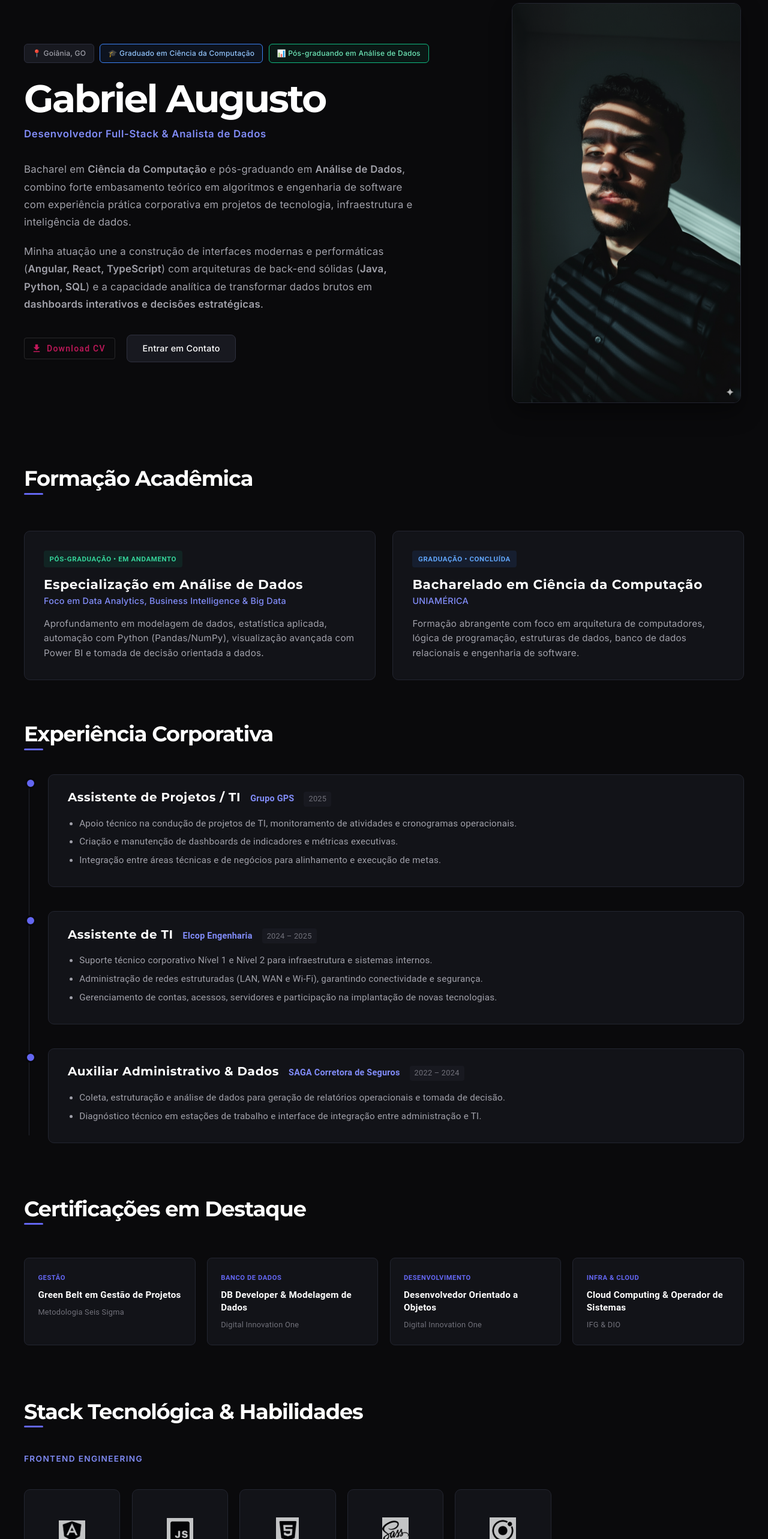
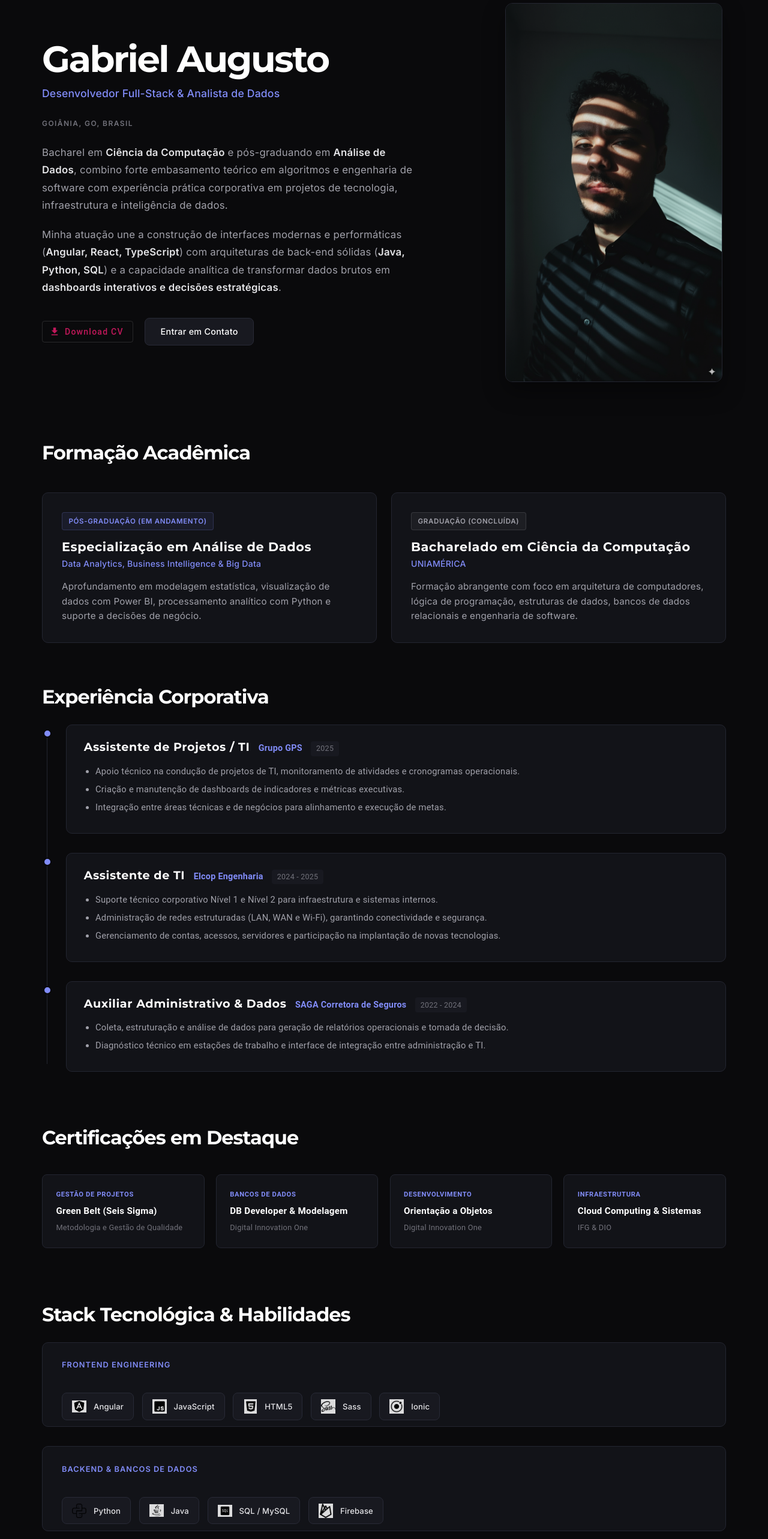
Before and after one commit to GabrielAraujodev/Gabriel-Augusto-Alves-de-Araujo, an Angular app: page /sobre in a window 1280 px wide. Shown: the part 160-2726 px from the top of the page at 60% size. Built offline with nearby package versions, Linux system fonts and the light colour scheme.

Commit message:
fix(sobre): eliminar slop visual, padronizar paleta e atualizar dados academicos

```diff
--- a/src/app/page/sobre/sobre.component.css
+++ b/src/app/page/sobre/sobre.component.css
@@ -1,7 +1,7 @@
 /* General Container */
 .container {
   padding: 5rem 2rem 8rem 2rem;
-  max-width: 1200px;
+  max-width: 1140px;
   margin: 0 auto;
 }
 
@@ -9,62 +9,43 @@
 .intro-section {
   display: flex;
   align-items: center;
-  gap: 5rem;
-  margin-bottom: 7rem;
+  gap: 4.5rem;
+  margin-bottom: 6.5rem;
 }
 
 .intro-text {
   flex: 1.3;
 }
 
-.status-tags {
-  display: flex;
-  flex-wrap: wrap;
-  gap: 0.6rem;
+.meta-location {
+  font-family: var(--font-main);
+  font-size: 0.75rem;
+  font-weight: 600;
+  letter-spacing: 0.12em;
+  text-transform: uppercase;
+  color: #71717a;
   margin-bottom: 1.5rem;
 }
 
-.status-tag {
-  background: #181920;
-  border: 1px solid #2c2e3d;
-  color: #a1a1aa;
-  font-family: var(--font-main);
-  font-size: 0.75rem;
-  font-weight: 500;
-  padding: 0.3rem 0.8rem;
-  border-radius: 6px;
-  letter-spacing: 0.02em;
-}
-
-.status-tag.highlight {
-  border-color: #3b82f6;
-  color: #93c5fd;
-  background: rgba(59, 130, 246, 0.08);
-}
-
-.status-tag.highlight-blue {
-  border-color: #10b981;
-  color: #6ee7b7;
-  background: rgba(16, 185, 129, 0.08);
-}
-
-.intro-text h1 {
+.page-title {
   font-family: var(--font-display);
-  font-size: 4rem;
+  font-size: 3.8rem;
   font-weight: 800;
   letter-spacing: -0.04em;
   color: #ffffff;
   margin: 0 0 0.5rem 0;
-  line-height: 1.1;
+  line-height: 1.08;
+  text-wrap: balance;
 }
 
-.intro-text h2 {
+.page-subtitle {
   font-family: var(--font-main);
-  font-size: 1.05rem;
-  font-weight: 600;
+  font-size: 1.1rem;
+  font-weight: 500;
   color: #818cf8;
-  letter-spacing: 0.04em;
-  margin-bottom: 1.8rem;
+  letter-spacing: 0.01em;
+  margin: 0 0 1.5rem 0;
+  text-wrap: balance;
 }
 
 .intro-text p {
@@ -73,7 +54,13 @@
   line-height: 1.75;
   color: #a1a1aa;
   margin-bottom: 1.2rem;
-  max-width: 650px;
+  max-width: 620px;
+  text-wrap: pretty;
+}
+
+.intro-text p strong {
+  color: #e4e4e7;
+  font-weight: 600;
 }
 
 .intro-actions {
@@ -86,7 +73,7 @@
 
 .btn-contact {
   background: #181920;
-  border: 1px solid #2e303e;
+  border: 1px solid #282a36;
   color: #ffffff;
   padding: 0.75rem 1.6rem;
   font-family: var(--font-main);
@@ -100,8 +87,8 @@
 }
 
 .btn-contact:hover {
-  background: #232530;
-  border-color: #484b60;
+  background: #20222d;
+  border-color: #3b3e52;
   transform: translateY(-2px);
 }
 
@@ -114,7 +101,7 @@
 
 .intro-image img {
   width: 100%;
-  max-width: 380px;
+  max-width: 360px;
   border-radius: 12px;
   border: 1px solid #232530;
   box-shadow: 0 16px 36px rgba(0, 0, 0, 0.4);
@@ -123,23 +110,12 @@
 /* Titles */
 .section-title {
   font-family: var(--font-display);
-  font-size: 2.2rem;
+  font-size: 2rem;
   font-weight: 700;
   letter-spacing: -0.03em;
   color: #ffffff;
-  margin-bottom: 2.5rem;
-  position: relative;
-  display: inline-block;
-}
-
-.section-title::after {
-  content: '';
-  display: block;
-  width: 32px;
-  height: 3px;
-  background: #6366f1;
-  margin-top: 0.6rem;
-  border-radius: 2px;
+  margin-bottom: 2rem;
+  text-wrap: balance;
 }
 
 /* 2. Education Section */
@@ -149,8 +125,8 @@
 
 .education-grid {
   display: grid;
-  grid-template-columns: repeat(auto-fit, minmax(340px, 1fr));
-  gap: 1.8rem;
+  grid-template-columns: repeat(auto-fit, minmax(320px, 1fr));
+  gap: 1.5rem;
 }
 
 .edu-card {
@@ -162,38 +138,42 @@
 }
 
 .edu-card:hover {
-  transform: translateY(-3px);
+  transform: translateY(-2px);
   border-color: #3b3e52;
 }
 
 .edu-badge {
   display: inline-block;
+  font-family: var(--font-main);
   font-size: 0.72rem;
   font-weight: 600;
-  letter-spacing: 0.05em;
+  letter-spacing: 0.06em;
   text-transform: uppercase;
-  color: #34d399;
-  background: rgba(16, 185, 129, 0.1);
-  padding: 0.25rem 0.6rem;
+  color: #818cf8;
+  background: rgba(129, 140, 248, 0.08);
+  border: 1px solid rgba(129, 140, 248, 0.2);
+  padding: 0.25rem 0.65rem;
   border-radius: 4px;
   margin-bottom: 1rem;
 }
 
 .edu-badge.completed {
-  color: #60a5fa;
-  background: rgba(59, 130, 246, 0.1);
+  color: #a1a1aa;
+  background: rgba(161, 161, 170, 0.08);
+  border-color: rgba(161, 161, 170, 0.2);
 }
 
 .edu-card h4 {
   font-family: var(--font-display);
-  font-size: 1.35rem;
+  font-size: 1.3rem;
   font-weight: 700;
   color: #ffffff;
   margin: 0 0 0.4rem 0;
+  text-wrap: balance;
 }
 
 .edu-inst {
-  font-size: 0.9rem;
+  font-size: 0.88rem;
   font-weight: 500;
   color: #818cf8;
   margin: 0 0 1rem 0;
@@ -204,6 +184,7 @@
   line-height: 1.6;
   color: #a1a1aa;
   margin: 0;
+  text-wrap: pretty;
 }
 
 /* 3. Experience Timeline */
@@ -216,7 +197,7 @@
   padding-left: 2rem;
   display: flex;
   flex-direction: column;
-  gap: 2.5rem;
+  gap: 2rem;
   margin-left: 0.5rem;
 }
 
@@ -236,20 +217,20 @@
 
 .timeline-marker {
   position: absolute;
-  left: -2.4rem;
-  top: 0.4rem;
-  width: 12px;
-  height: 12px;
+  left: -2.35rem;
+  top: 0.5rem;
+  width: 10px;
+  height: 10px;
   border-radius: 50%;
-  background: #6366f1;
-  border: 3px solid #08080a;
+  background: #818cf8;
+  border: 2px solid #08080a;
 }
 
 .timeline-content {
   background: #121318;
   border: 1px solid #232530;
   border-radius: 10px;
-  padding: 1.6rem 2rem;
+  padding: 1.5rem 1.8rem;
   transition: transform 0.2s ease, border-color 0.2s ease;
 }
 
@@ -261,17 +242,18 @@
 .timeline-header {
   display: flex;
   align-items: baseline;
-  gap: 1rem;
+  gap: 0.9rem;
   flex-wrap: wrap;
-  margin-bottom: 1rem;
+  margin-bottom: 0.9rem;
 }
 
 .timeline-header h4 {
   font-family: var(--font-display);
-  font-size: 1.25rem;
+  font-size: 1.2rem;
   font-weight: 700;
   color: #ffffff;
   margin: 0;
+  text-wrap: balance;
 }
 
 .timeline-company {
@@ -281,10 +263,10 @@
 }
 
 .timeline-period {
-  font-size: 0.8rem;
+  font-size: 0.78rem;
   color: #71717a;
   background: #181920;
-  padding: 0.15rem 0.5rem;
+  padding: 0.15rem 0.55rem;
   border-radius: 4px;
 }
 
@@ -292,8 +274,9 @@
   margin: 0;
   padding-left: 1.2rem;
   color: #a1a1aa;
-  font-size: 0.95rem;
+  font-size: 0.92rem;
   line-height: 1.6;
+  text-wrap: pretty;
 }
 
 .timeline-bullets li {
@@ -307,7 +290,7 @@
 
 .certs-grid {
   display: grid;
-  grid-template-columns: repeat(auto-fit, minmax(260px, 1fr));
+  grid-template-columns: repeat(auto-fit, minmax(240px, 1fr));
   gap: 1.2rem;
 }
 
@@ -318,7 +301,7 @@
   padding: 1.4rem;
   display: flex;
   flex-direction: column;
-  gap: 0.5rem;
+  gap: 0.45rem;
   transition: transform 0.2s ease, border-color 0.2s ease;
 }
 
@@ -330,8 +313,8 @@
 .cert-badge {
   font-size: 0.7rem;
   text-transform: uppercase;
-  letter-spacing: 0.05em;
-  color: #6366f1;
+  letter-spacing: 0.06em;
+  color: #818cf8;
   font-weight: 600;
 }
 
@@ -339,6 +322,7 @@
   font-size: 0.95rem;
   color: #ffffff;
   line-height: 1.4;
+  text-wrap: balance;
 }
 
 .cert-org {
@@ -354,52 +338,61 @@
 .skills-categories {
   display: flex;
   flex-direction: column;
-  gap: 3.5rem;
+  gap: 2rem;
 }
 
-.skills-category h4 {
+.skills-category-card {
+  background: #121318;
+  border: 1px solid #232530;
+  border-radius: 10px;
+  padding: 1.6rem 2rem;
+  transition: border-color 0.2s ease;
+}
+
+.skills-category-card:hover {
+  border-color: #3b3e52;
+}
+
+.skills-category-card h4 {
   font-family: var(--font-main);
-  font-size: 0.85rem;
+  font-size: 0.8rem;
   font-weight: 600;
-  margin-bottom: 1.5rem;
+  margin: 0 0 1.2rem 0;
   color: #818cf8;
   text-transform: uppercase;
-  letter-spacing: 0.1em;
+  letter-spacing: 0.08em;
+  text-wrap: balance;
 }
 
 .skills-grid {
   display: flex;
   flex-wrap: wrap;
-  gap: 1.2rem;
+  gap: 0.85rem;
 }
 
 .skill-item {
   display: flex;
-  flex-direction: column;
   align-items: center;
-  justify-content: center;
-  width: 120px;
-  height: 130px;
-  padding: 1.2rem;
-  background: #121318;
-  border: 1px solid #232530;
-  border-radius: 10px;
+  gap: 0.75rem;
+  padding: 0.6rem 1rem;
+  background: #181920;
+  border: 1px solid #282a36;
+  border-radius: 8px;
   transition: transform 0.2s ease, border-color 0.2s ease, background-color 0.2s ease;
 }
 
 .skill-item:hover {
-  transform: translateY(-3px);
-  background: #171821;
-  border-color: #3b3e52;
+  transform: translateY(-2px);
+  background: #1f212b;
+  border-color: #43475d;
 }
 
 .skill-item img {
-  height: 44px;
-  width: 44px;
+  height: 24px;
+  width: 24px;
   object-fit: contain;
-  margin-bottom: 0.8rem;
-  filter: grayscale(80%) brightness(1.1);
-  opacity: 0.75;
+  filter: grayscale(40%) brightness(1.1);
+  opacity: 0.85;
   transition: filter 0.2s ease, opacity 0.2s ease;
 }
 
@@ -410,16 +403,27 @@
 
 .skill-item span {
   font-family: var(--font-main);
-  font-size: 0.75rem;
-  font-weight: 600;
-  color: #71717a;
-  text-transform: uppercase;
-  letter-spacing: 0.05em;
+  font-size: 0.82rem;
+  font-weight: 500;
+  color: #e4e4e7;
+  letter-spacing: 0.01em;
   transition: color 0.2s ease;
 }
 
 .skill-item:hover span {
   color: #ffffff;
+}
+
+/* Accessibility */
+@media (prefers-reduced-motion: reduce) {
+  .edu-card,
+  .timeline-content,
+  .cert-item,
+  .skill-item,
+  .btn-contact {
+    transition: none !important;
+    transform: none !important;
+  }
 }
 
 /* Responsive adjustments */
@@ -430,8 +434,8 @@
     gap: 3rem;
   }
 
-  .status-tags {
-    justify-content: center;
+  .meta-location {
+    text-align: center;
   }
 
   .intro-text p {
@@ -445,15 +449,9 @@
 
   .section-title {
     text-align: center;
-    display: block;
   }
 
-  .section-title::after {
-    margin-left: auto;
-    margin-right: auto;
-  }
-
-  .skills-category h4 {
+  .skills-category-card h4 {
     text-align: center;
   }
 
@@ -463,7 +461,7 @@
 }
 
 @media (max-width: 600px) {
-  .intro-text h1 {
+  .page-title {
     font-size: 2.8rem;
   }
 
@@ -473,7 +471,7 @@
   }
 
   .timeline-marker {
-    left: -1.9rem;
+    left: -1.85rem;
   }
 
   .timeline-content {
--- a/src/app/page/sobre/sobre.component.html
+++ b/src/app/page/sobre/sobre.component.html
@@ -2,14 +2,9 @@
   <!-- 1. Hero / Intro Section -->
   <section class="intro-section">
     <div class="intro-text">
-      <div class="status-tags">
-        <span class="status-tag">📍 Goiânia, GO</span>
-        <span class="status-tag highlight">🎓 Graduado em Ciência da Computação</span>
-        <span class="status-tag highlight-blue">📊 Pós-graduando em Análise de Dados</span>
-      </div>
-
-      <h1>Gabriel Augusto</h1>
-      <h2>Desenvolvedor Full-Stack & Analista de Dados</h2>
+      <h1 class="page-title" style="text-wrap: balance;">Gabriel Augusto</h1>
+      <h2 class="page-subtitle">Desenvolvedor Full-Stack &amp; Analista de Dados</h2>
+      <div class="meta-location">Goiânia, GO, Brasil</div>
 
       <p>
         Bacharel em <strong>Ciência da Computação</strong> e pós-graduando em <strong>Análise de Dados</strong>, combino forte embasamento teórico em algoritmos e engenharia de software com experiência prática corporativa em projetos de tecnologia, infraestrutura e inteligência de dados.
@@ -34,20 +29,20 @@
     <h3 class="section-title">Formação Acadêmica</h3>
     <div class="education-grid">
       <div class="edu-card">
-        <div class="edu-badge">Pós-Graduação • Em Andamento</div>
+        <div class="edu-badge">Pós-Graduação (Em Andamento)</div>
         <h4>Especialização em Análise de Dados</h4>
-        <p class="edu-inst">Foco em Data Analytics, Business Intelligence & Big Data</p>
+        <p class="edu-inst">Data Analytics, Business Intelligence &amp; Big Data</p>
         <p class="edu-desc">
-          Aprofundamento em modelagem de dados, estatística aplicada, automação com Python (Pandas/NumPy), visualização avançada com Power BI e tomada de decisão orientada a dados.
+          Aprofundamento em modelagem estatística, visualização de dados com Power BI, processamento analítico com Python e suporte a decisões de negócio.
         </p>
       </div>
 
       <div class="edu-card">
-        <div class="edu-badge completed">Graduação • Concluída</div>
+        <div class="edu-badge completed">Graduação (Concluída)</div>
         <h4>Bacharelado em Ciência da Computação</h4>
         <p class="edu-inst">UNIAMÉRICA</p>
         <p class="edu-desc">
-          Formação abrangente com foco em arquitetura de computadores, lógica de programação, estruturas de dados, banco de dados relacionais e engenharia de software.
+          Formação abrangente com foco em arquitetura de computadores, lógica de programação, estruturas de dados, bancos de dados relacionais e engenharia de software.
         </p>
       </div>
     </div>
@@ -79,7 +74,7 @@
           <div class="timeline-header">
             <h4>Assistente de TI</h4>
             <span class="timeline-company">Elcop Engenharia</span>
-            <span class="timeline-period">2024 – 2025</span>
+            <span class="timeline-period">2024 - 2025</span>
           </div>
           <ul class="timeline-bullets">
             <li>Suporte técnico corporativo Nível 1 e Nível 2 para infraestrutura e sistemas internos.</li>
@@ -93,9 +88,9 @@
         <div class="timeline-marker"></div>
         <div class="timeline-content">
           <div class="timeline-header">
-            <h4>Auxiliar Administrativo & Dados</h4>
+            <h4>Auxiliar Administrativo &amp; Dados</h4>
             <span class="timeline-company">SAGA Corretora de Seguros</span>
-            <span class="timeline-period">2022 – 2024</span>
+            <span class="timeline-period">2022 - 2024</span>
           </div>
           <ul class="timeline-bullets">
             <li>Coleta, estruturação e análise de dados para geração de relatórios operacionais e tomada de decisão.</li>
@@ -111,97 +106,91 @@
     <h3 class="section-title">Certificações em Destaque</h3>
     <div class="certs-grid">
       <div class="cert-item">
-        <span class="cert-badge">Gestão</span>
-        <strong>Green Belt em Gestão de Projetos</strong>
-        <span class="cert-org">Metodologia Seis Sigma</span>
+        <span class="cert-badge">Gestão de Projetos</span>
+        <strong>Green Belt (Seis Sigma)</strong>
+        <span class="cert-org">Metodologia e Gestão de Qualidade</span>
       </div>
       <div class="cert-item">
-        <span class="cert-badge">Banco de Dados</span>
-        <strong>DB Developer & Modelagem de Dados</strong>
+        <span class="cert-badge">Bancos de Dados</span>
+        <strong>DB Developer &amp; Modelagem</strong>
         <span class="cert-org">Digital Innovation One</span>
       </div>
       <div class="cert-item">
         <span class="cert-badge">Desenvolvimento</span>
-        <strong>Desenvolvedor Orientado a Objetos</strong>
+        <strong>Orientação a Objetos</strong>
         <span class="cert-org">Digital Innovation One</span>
       </div>
       <div class="cert-item">
-        <span class="cert-badge">Infra & Cloud</span>
-        <strong>Cloud Computing & Operador de Sistemas</strong>
-        <span class="cert-org">IFG & DIO</span>
+        <span class="cert-badge">Infraestrutura</span>
+        <strong>Cloud Computing &amp; Sistemas</strong>
+        <span class="cert-org">IFG &amp; DIO</span>
       </div>
     </div>
   </section>
 
   <!-- 5. Habilidades Técnicas & Stack -->
   <section class="skills-section">
-    <h3 class="section-title">Stack Tecnológica & Habilidades</h3>
+    <h3 class="section-title">Stack Tecnológica &amp; Habilidades</h3>
     <div class="skills-categories">
 
-      <div class="skills-category">
+      <div class="skills-category-card">
         <h4>Frontend Engineering</h4>
         <div class="skills-grid">
-          <div class="skill-item angular">
+          <div class="skill-item">
             <img [src]="angular" alt="Logo Angular" loading="lazy" decoding="async">
             <span>Angular</span>
           </div>
-          <div class="skill-item js">
+          <div class="skill-item">
             <img [src]="javascript" alt="Logo JavaScript" loading="lazy" decoding="async">
             <span>JavaScript</span>
           </div>
-          <div class="skill-item html">
+          <div class="skill-item">
             <img [src]="html" alt="Logo HTML5" loading="lazy" decoding="async">
             <span>HTML5</span>
           </div>
-          <div class="skill-item sass">
+          <div class="skill-item">
             <img [src]="saas" alt="Logo Sass" loading="lazy" decoding="async">
             <span>Sass</span>
           </div>
-          <div class="skill-item ionic">
+          <div class="skill-item">
             <img [src]="ionic" alt="Logo Ionic" loading="lazy" decoding="async">
             <span>Ionic</span>
           </div>
         </div>
       </div>
 
-      <div class="skills-category">
-        <h4>Backend & Bancos de Dados</h4>
+      <div class="skills-category-card">
+        <h4>Backend &amp; Bancos de Dados</h4>
         <div class="skills-grid">
-          <div class="skill-item python">
+          <div class="skill-item">
             <img [src]="python" alt="Logo Python" loading="lazy" decoding="async">
             <span>Python</span>
           </div>
-          <div class="skill-item java">
+          <div class="skill-item">
             <img [src]="java" alt="Logo Java" loading="lazy" decoding="async">
             <span>Java</span>
           </div>
-          <div class="skill-item sql">
+          <div class="skill-item">
             <img [src]="sql" alt="Logo SQL" loading="lazy" decoding="async">
             <span>SQL / MySQL</span>
           </div>
-          <div class="skill-item firebase">
+          <div class="skill-item">
             <img [src]="fire" alt="Logo Firebase" loading="lazy" decoding="async">
             <span>Firebase</span>
           </div>
         </div>
       </div>
 
-      <div class="skills-category">
-        <h4>Data & Business Intelligence</h4>
+      <div class="skills-category-card">
+        <h4>Data, BI &amp; Infraestrutura</h4>
         <div class="skills-grid">
-          <div class="skill-item bi">
+          <div class="skill-item">
             <img [src]="bi" alt="Logo Power BI" loading="lazy" decoding="async">
             <span>Power BI</span>
           </div>
-        </div>
-      </div>
-
-      <div class="skills-category">
-        <h4>Infraestrutura & Cloud</h4>
-        <div class="skills-grid">
-          <div class="skill-item cloud">
+          <div class="skill-item">
             <img [src]="cloud" alt="Logo Cloud" loading="lazy" decoding="async">
-            <span>Cloud & Redes</span>
+            <span>Cloud &amp; Redes</span>
           </div>
         </div>
       </div>
--- a/src/app/page/sobre/sobre.component.ts
+++ b/src/app/page/sobre/sobre.component.ts
@@ -31,6 +31,11 @@ export class SobreComponent implements OnInit, AfterViewInit {
 
   ngAfterViewInit(): void {
     if (isPlatformBrowser(this.platformId)) {
+      const prefersReducedMotion = window.matchMedia('(prefers-reduced-motion: reduce)').matches;
+      if (prefersReducedMotion) {
+        return;
+      }
+
       const root = this.el.nativeElement;
 
       const tl = gsap.timeline({ defaults: { ease: 'power3.out' } });
--- a/src/styles.css
+++ b/src/styles.css
@@ -31,11 +31,13 @@ h4,
 .display-font {
     font-family: var(--font-display);
     letter-spacing: var(--letter-spacing-tight);
+    text-wrap: balance;
 }
 
 p,
 .body-font {
     font-family: var(--font-main);
+    text-wrap: pretty;
 }
 
 /* Cinematic Scrollbar */
```
